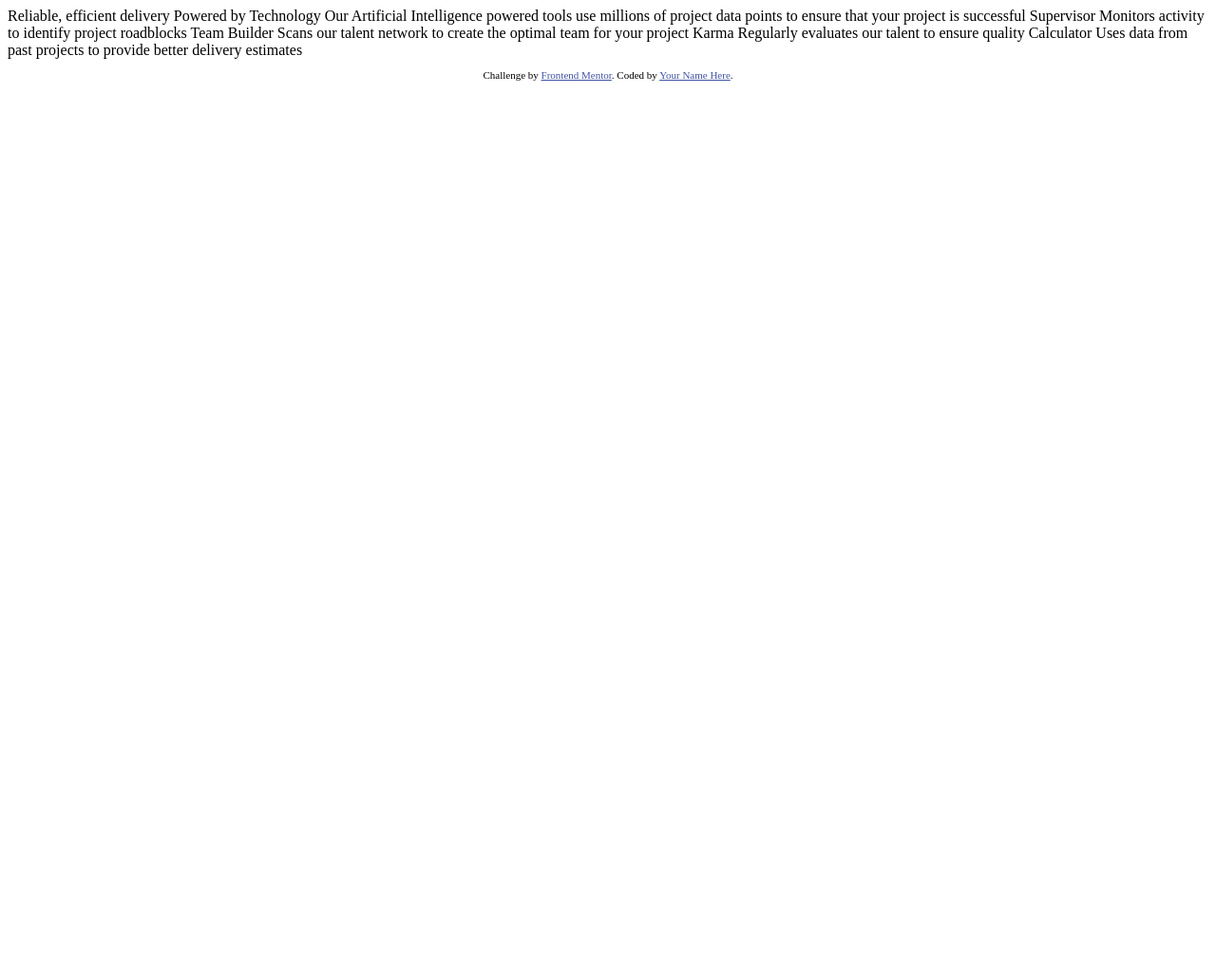
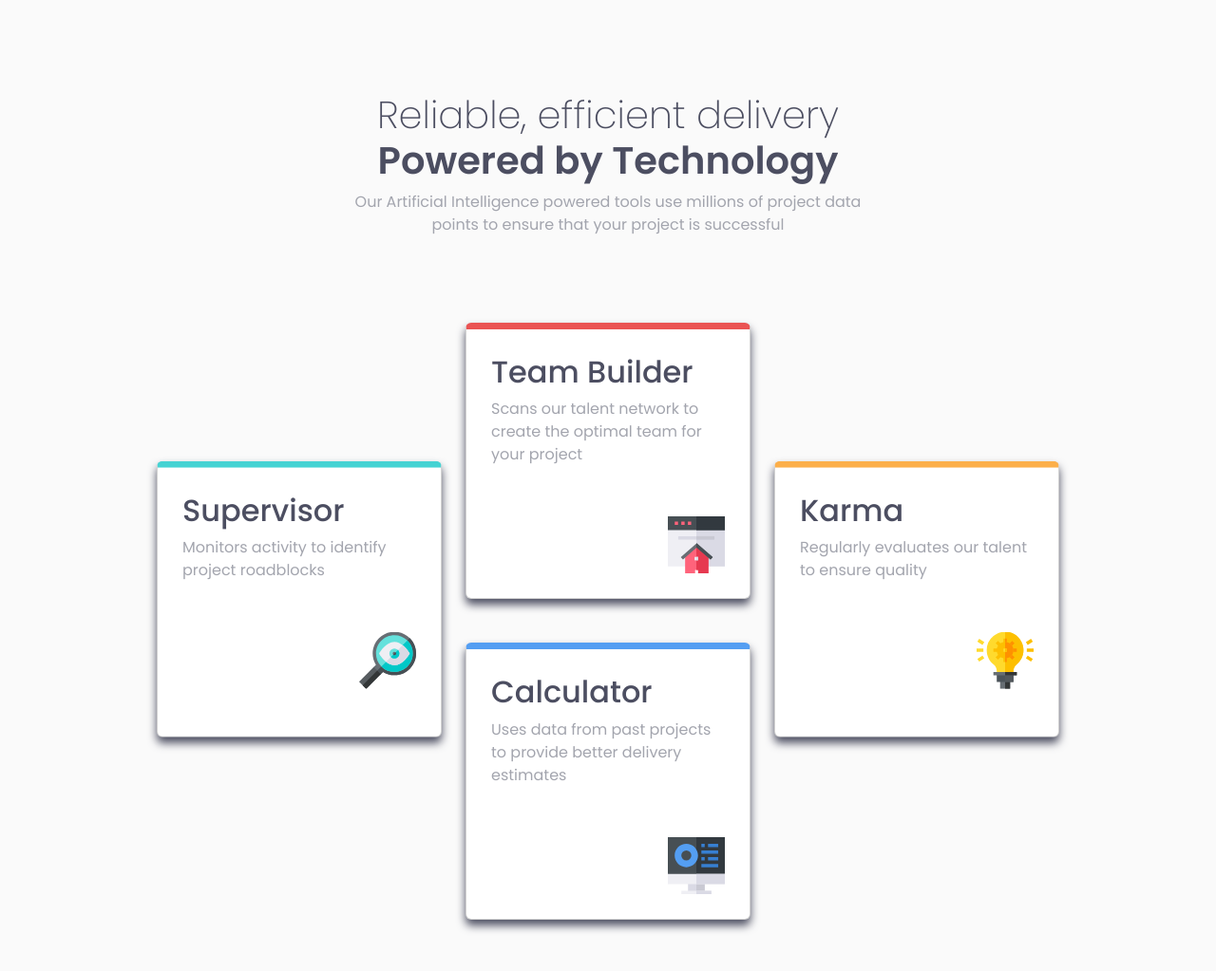
Before and after one commit to Joewanaaa/FM-four-card-feature-selection, a plain HTML site: page index.html in a window 1280 px wide. Shown: the whole page at 95% size. Before the commit the page ends 800 px from the top, so only its background shows below. Drawn offline with nearby package versions, Linux system fonts and the light colour scheme.

Commit message:
updated html and css

```diff
--- a/index.html
+++ b/index.html
@@ -5,41 +5,70 @@
   <meta name="viewport" content="width=device-width, initial-scale=1.0"> <!-- displays site properly based on user's device -->
 
   <link rel="icon" type="image/png" sizes="32x32" href="./images/favicon-32x32.png">
+  <link rel="preconnect" href="https://fonts.googleapis.com">
+  <link rel="preconnect" href="https://fonts.gstatic.com" crossorigin>
+  <link href="https://fonts.googleapis.com/css2?family=Figtree:ital,wght@0,300..900;1,300..900&family=Fraunces:ital,opsz,wght,SOFT,WONK@0,9..144,100..900,100,1;1,9..144,100..900,100,1&family=Inter:ital,opsz,wght@0,14..32,100..900;1,14..32,100..900&family=Montserrat:ital,wght@0,100..900;1,100..900&family=Outfit:wght@100..900&family=Poppins:ital,wght@0,100;0,200;0,300;0,400;0,500;0,600;0,700;0,800;0,900;1,100;1,200;1,300;1,400;1,500;1,600;1,700;1,800;1,900&family=Young+Serif&display=swap" rel="stylesheet">
+  <!--Bootstrap-->
+  <link href="https://cdn.jsdelivr.net/npm/bootstrap@5.3.3/dist/css/bootstrap.min.css" rel="stylesheet" integrity="sha384-QWTKZyjpPEjISv5WaRU9OFeRpok6YctnYmDr5pNlyT2bRjXh0JMhjY6hW+ALEwIH" crossorigin="anonymous">
 
+  <link rel="stylesheet" href="/style.css">
   <title>Frontend Mentor | Four card feature section</title>
 
-  <!-- Feel free to remove these styles or customise in your own stylesheet 👍 -->
-  <style>
-    .attribution { font-size: 11px; text-align: center; }
-    .attribution a { color: hsl(228, 45%, 44%); }
-  </style>
 </head>
 <body>
+  <main role="main" class="container-fluid main">
+    <div class="header">
+      <h1 class="headline">
+        <span>Reliable, efficient delivery</span><br>
+        <span class="main-headline">Powered by Technology</span>
+      </h1>
+      <p class="description">Our Artificial Intelligence powered tools use millions of project data points
+        to ensure that your project is successful</p>
+    </div>
 
-  Reliable, efficient delivery
-  Powered by Technology
+    <div class="item-container">
+      <div class="card card-supervisor">
+        <div class="card-body">
+          <h2 class="card-title">Supervisor</h2>
+          <p class="card-text">Monitors activity to identify project roadblocks</p>
+          <img src="/images/icon-supervisor.svg" class="item-image">
+        </div>
+      </div>
 
-  Our Artificial Intelligence powered tools use millions of project data points
-  to ensure that your project is successful
+      <div class="card card-team">
+        <div class="card-body">
+          <h2 class="card-title">Team Builder</h2>
+          <p class="card-text">Scans our talent network to create the optimal team for your project</p>
+          <img src="/images/icon-team-builder.svg"  class="item-image">
+        </div>
+      </div>
 
-  Supervisor
-  Monitors activity to identify project roadblocks
+      <div class="card card-karma">
+        <div class="card-body">
+          <h2 class="card-title">Karma</h2>
+          <p class="card-text">Regularly evaluates our talent to ensure quality</p>
+         <img src="/images/icon-karma.svg"  class="item-image">
+        </div>
+      </div>
 
-  Team Builder
-  Scans our talent network to create the optimal team for your project
+      <div class="card card-calculator">
+        <div class="card-body">
+          <h2 class="card-title">Calculator</h2>
+          <p class="card-text">Uses data from past projects to provide better delivery estimates</p>
+          <img src="/images/icon-calculator.svg"  class="item-image">
+        </div>
+      </div>
+    </div>
 
-  Karma
-  Regularly evaluates our talent to ensure quality
+    <footer>
+      <p class="attribution">
+        Challenge by <a href="https://www.frontendmentor.io?ref=challenge" target="_blank">Frontend Mentor</a>.
+        Coded by <a href="#">Joana Roguel</a>.
+      </p>
+    </footer>
+  </main>
 
-  Calculator
-  Uses data from past projects to provide better delivery estimates
-
-
-  <footer>
-    <p class="attribution">
-      Challenge by <a href="https://www.frontendmentor.io?ref=challenge" target="_blank">Frontend Mentor</a>.
-      Coded by <a href="#">Your Name Here</a>.
-    </p>
-  </footer>
+  <!--Javascript-->
+<script src="https://cdn.jsdelivr.net/npm/bootstrap@5.3.3/dist/js/bootstrap.bundle.min.js" integrity="sha384-YvpcrYf0tY3lHB60NNkmXc5s9fDVZLESaAA55NDzOxhy9GkcIdslK1eN7N6jIeHz" crossorigin="anonymous"></script>
 </body>
 </html>
--- /dev/null
+++ b/style.css
@@ -0,0 +1,145 @@
+*{
+    margin: 0%;
+    padding: 0%;
+    box-sizing: border-box;
+}
+
+body{
+    background-color: hsl(0, 0%, 98%);
+    font-family: "Poppins", sans-serif;
+    height: 100vh;
+    width: 100vw;
+    display: flex;
+    justify-content: center;
+    padding: 75px 15px;
+}
+
+/* HEADER */
+main{
+    display: flex;
+    flex-direction: column;
+    align-items: center;
+    max-width: 1100px;
+}
+.header{
+    max-width: 550px;
+    text-align: center;
+    margin-top: 2%;
+    margin-bottom: 75px;
+}
+
+.header p{
+    color:hsl(229, 6%, 66%);
+    text-align: center;
+
+}
+h1 span, .card-title{
+    color: hsl(234, 12%, 34%);
+}
+h1 span:nth-child(1){
+    font-weight: 200;
+    font-style: normal;
+}
+.main-headline{
+    font-weight: 600;
+    font-style: normal;
+    text-align: center;
+}
+
+/* ITEMS */
+.item-container{
+    display: flex;
+    justify-content: center;
+    align-items: stretch;
+    flex-wrap: wrap;
+    gap: 25px;
+    width: 100%;
+}
+.card{
+    max-width: 300px;
+    background-color: #FFFFFF;
+    padding: 10px;
+    box-shadow: 0px 6px 10px hsl(234, 12%, 34%);
+    margin-bottom: 2%;
+}
+
+.item-image{
+    width: 60px;
+    height: 60px;
+    float: right;
+    clear: both;
+    margin-top: 15%;
+}
+
+.card-text{
+    color:hsl(229, 6%, 66%);
+    text-align: left;
+}
+
+.card-supervisor{
+    border-top: 7px solid hsl(180, 62%, 55%);
+}
+.card-team{
+    border-top: 7px solid hsl(0, 78%, 62%);
+}
+.card-karma{
+    border-top: 7px solid hsl(34, 97%, 64%);
+
+}
+.card-calculator{
+    border-top: 7px solid hsl(212, 86%, 64%);
+}
+
+/* FOOTER */
+.attribution {
+    font-size: 11px;
+    text-align: center;
+    visibility: hidden;
+}
+.attribution a {
+    color: hsl(228, 45%, 44%);
+}
+
+/* Small Devicec */
+@media(max-width: 767px){
+    body{
+        margin-top: 10%;
+    }
+    /* HEADER */
+    main{
+        display: flex;
+        flex-direction: column;
+        align-items: center;
+    }
+
+    .headline{
+        margin-bottom: 5%;
+    }
+    .header{
+        max-width: 400px;
+        text-align: center;
+        margin-top: 5%;
+        margin-bottom: 15%;
+    }
+    h1 span:nth-child(1), .main-headline{
+        font-size: 1.6rem;
+    }
+
+    /* ITEMS */
+    .item-container{
+        display: flex;
+        flex-direction: column;
+        align-items: center;
+    }
+
+}
+
+@media(min-width:940px){
+    .card-supervisor, .card-karma{
+        transform: translateY(50%);
+    }
+
+    .body{
+        padding: 0px;
+    }
+}
```
